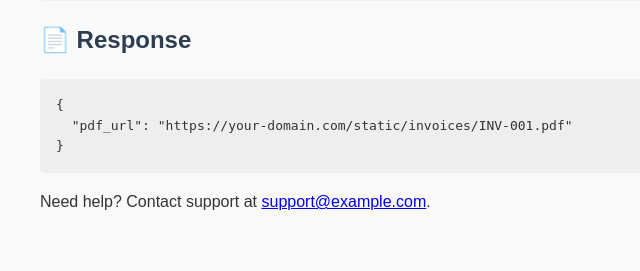
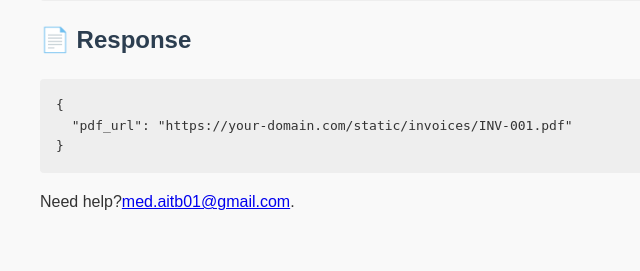
Before and after one commit to medmomoait/invoice_api, a Flask app: page /docs in a window 1280 px wide. Shown: the part 819-1090 px from the top of the page, without its empty margins (0-640 px from the left). Run offline with Flask 3, Linux system fonts and the light colour scheme.

Commit message:
Update docs.html

```diff
--- a/templates/docs.html
+++ b/templates/docs.html
@@ -67,6 +67,6 @@
   "pdf_url": "https://your-domain.com/static/invoices/INV-001.pdf"
 }</pre>
 
-  <p>Need help? Contact support at <a href="mailto:support@example.com">support@example.com</a>.</p>
+  <p>Need help?<a href="mailto:support@example.com">med.aitb01@gmail.com</a>.</p>
 </body>
 </html>
```
